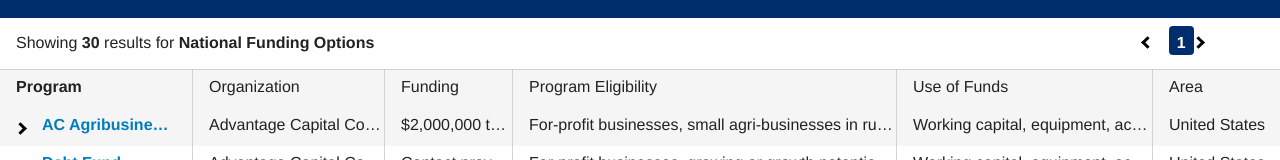
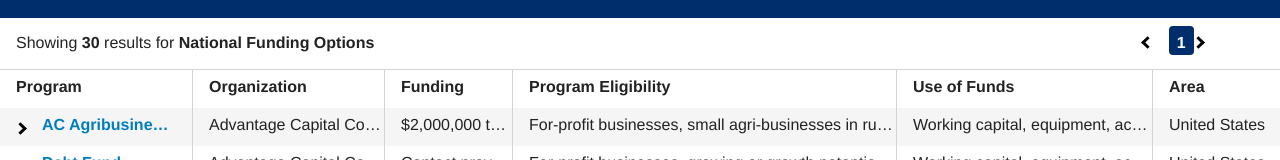
Before and after one commit to USSBA/sba-gov-funding-sources, a website built with Parcel: page client/index.html in a window 1280 px wide. Shown: the part 237-397 px from the top of the page. Built offline with nearby package versions, Linux system fonts and the light colour scheme; files whose address does not match are found by name.

Commit message:
Add background, font weight on table header, and border line bottom of table

```diff
--- a/client/css/source-table.css
+++ b/client/css/source-table.css
@@ -1,4 +1,6 @@
 #column-title .source-list-tr {
+  background-color: white;
+  font-weight: bold;
   padding-bottom: 0px;
   padding-top: 0px;
 }
@@ -6,6 +8,7 @@
 #source-list {
   border-collapse: collapse;
   border-top: 1px solid lightgray;
+  border-bottom: 1px solid lightgray;
   background-color: whitesmoke;
   font-style: normal;
   font-size: 14px;
```
